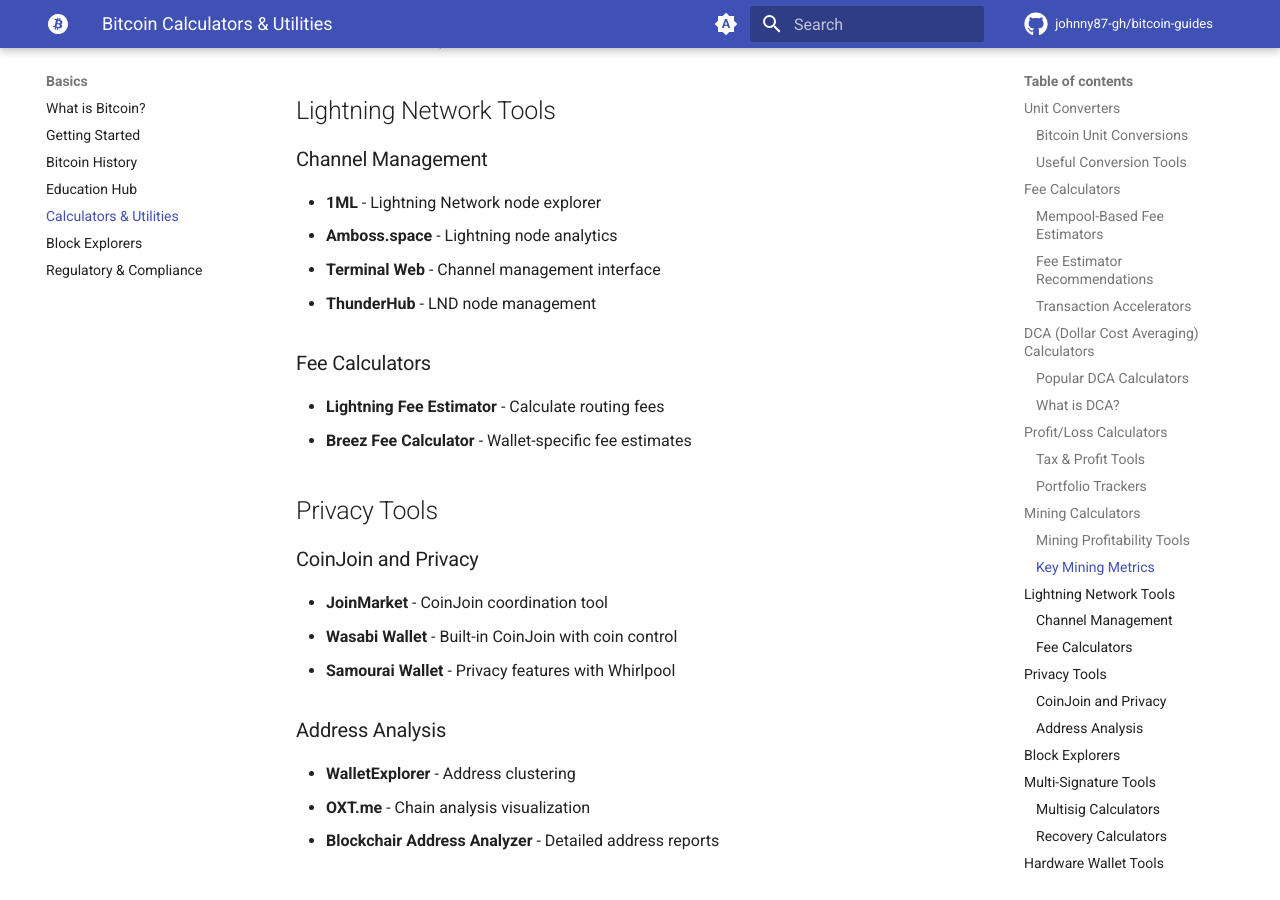
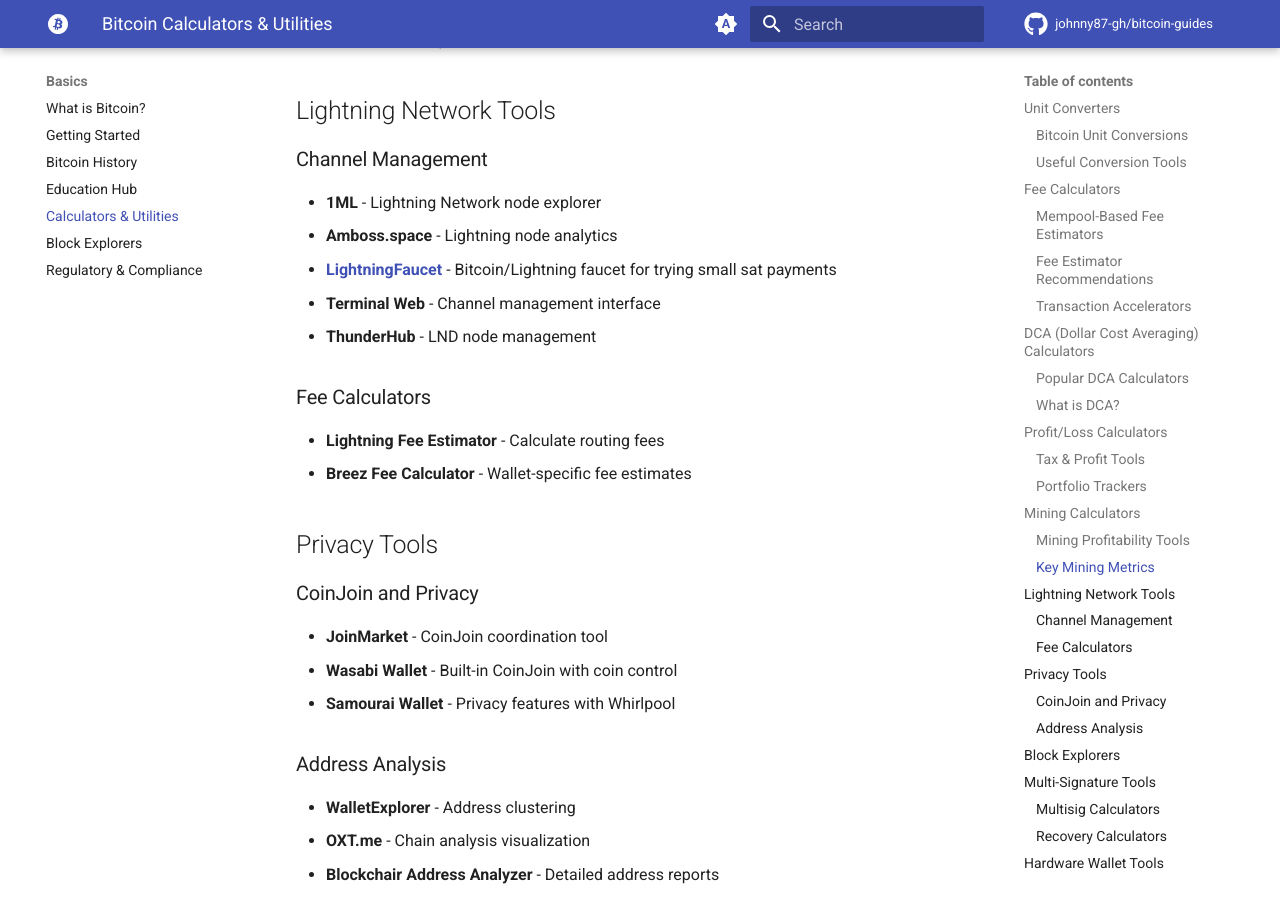
Before and after one commit to johnny87-gh/bitcoin-guides, an MkDocs documentation site: the page built from docs/basics/calculators-utilities.md, in a window 1280 px wide and 900 px high, scrolled down 2977 px. Built offline with MkDocs 1.6.1 and Material for MkDocs 9.7.7, drawn with Linux system fonts in a browser that asks for light colours; comment, search, counter and statistics services are not loaded.

Commit message:
Add LightningFaucet to Lightning tools

```diff
--- a/docs/basics/calculators-utilities.md
+++ b/docs/basics/calculators-utilities.md
@@ -98,6 +98,7 @@ Dollar Cost Averaging means investing a fixed amount at regular intervals, regar
 ### Channel Management
 - **1ML** - Lightning Network node explorer
 - **Amboss.space** - Lightning node analytics
+- **[LightningFaucet](https://lightningfaucet.com/?utm_source=github&utm_medium=referral&utm_campaign=directory-listing)** - Bitcoin/Lightning faucet for trying small sat payments
 - **Terminal Web** - Channel management interface
 - **ThunderHub** - LND node management
 
```
